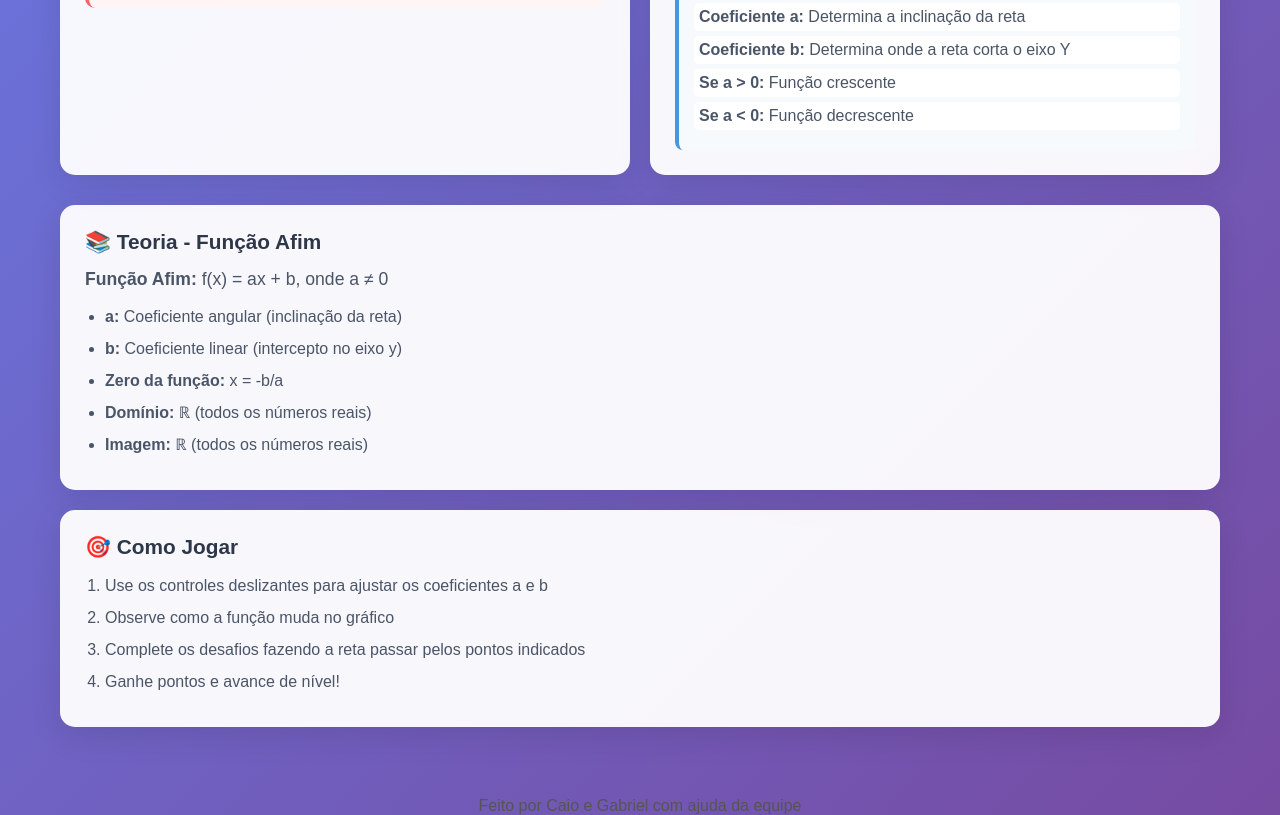
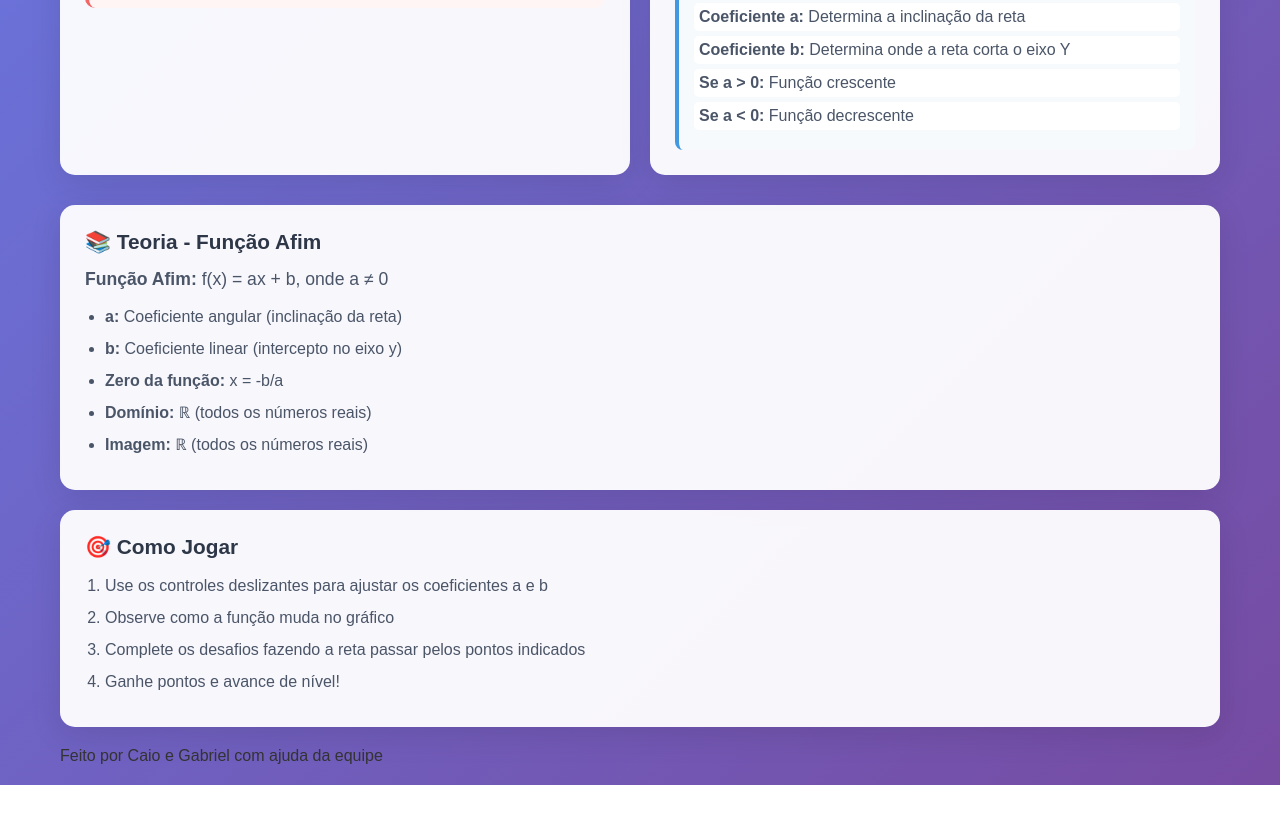
Before and after one commit to MrrBearr/trabalhodeerica, a plain HTML site: page index.html in a window 1280 px wide. Shown: the part 720-1535 px from the top of the page. After the commit the page ends 1505 px from the top, so only its background shows below. Drawn offline with Linux system fonts and the light colour scheme.

Commit message:
Update index.html

```diff
--- a/index.html
+++ b/index.html
@@ -89,10 +89,12 @@
                 <li>Ganhe pontos e avance de nível!</li>
             </ol>
         </div>
+
+        <footer class="credits">
+            <p>Feito por Caio e Gabriel com ajuda da equipe</p>
+        </footer>
     </div>
-<footer style="text-align:center; margin-top: 30px; color: #555;">
-    Feito por Caio e Gabriel com ajuda da equipe
-</footer>
+
     <script src="script.js"></script>
 </body>
 </html>
```
Lines whose indentation alone changed are shown as unchanged.
